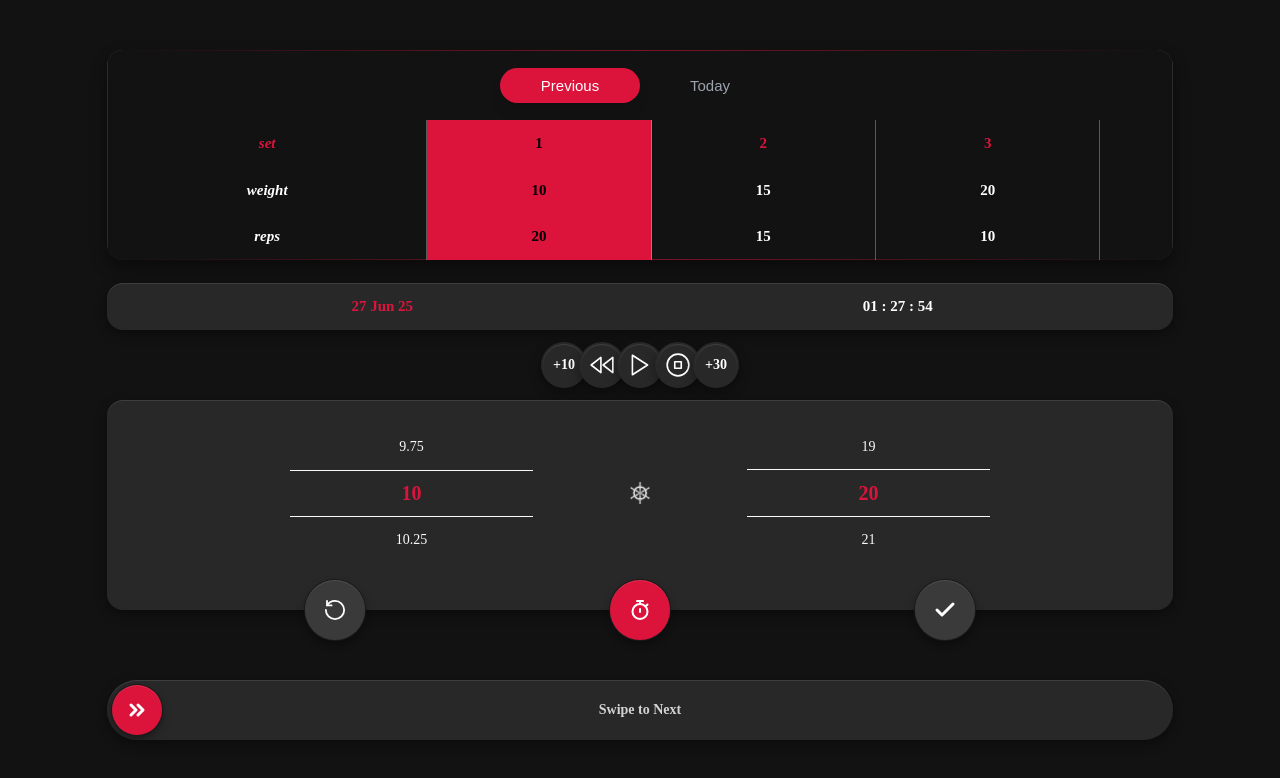
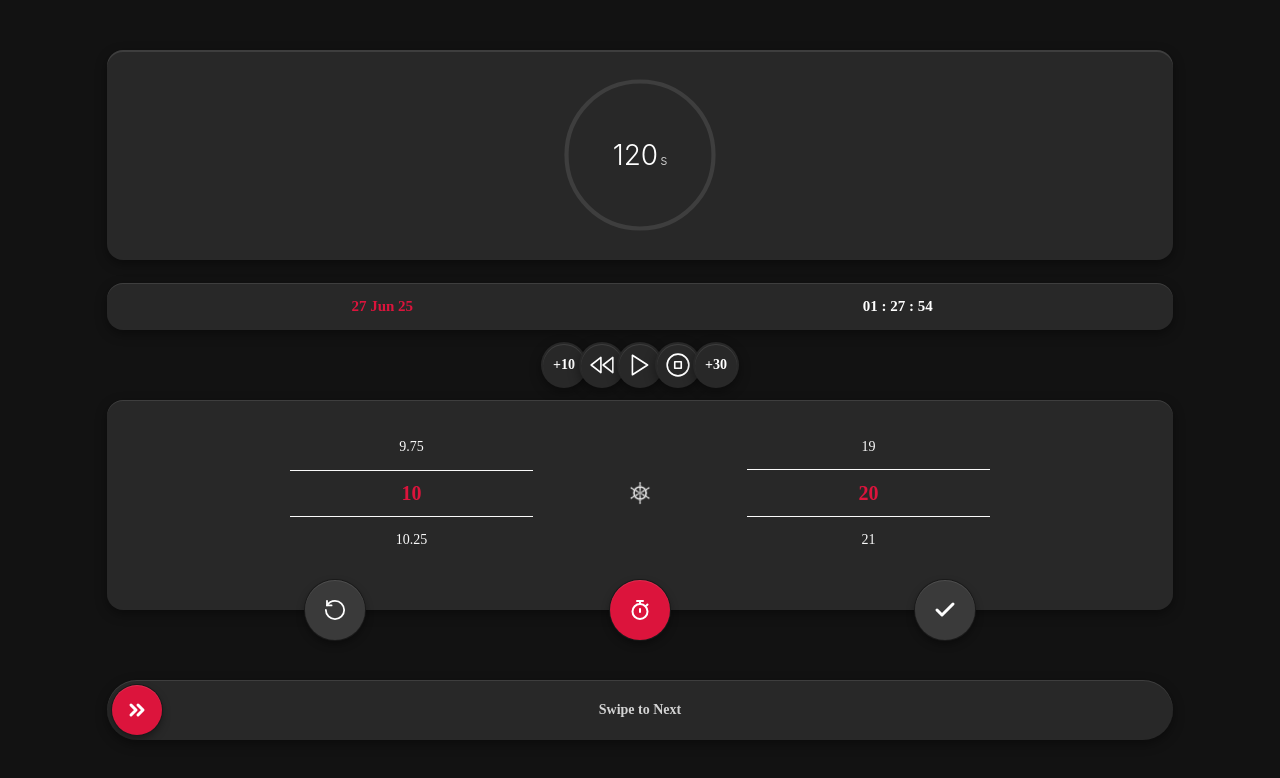
Before and after one commit to swfDaya/poc-gg-track-screen, a React (Vite) app: page / in a window 1280 px wide. Both pictures are taken after a click on the button 639 px from the left and 609 px from the top of the page. Shown: the top 778 px of the page. Built offline with nearby package versions, Linux system fonts and the light colour scheme.

Commit message:
added previous and today

```diff
--- a/src/App.css
+++ b/src/App.css
@@ -26,8 +26,8 @@
   /* background-color: lightcoral; */
 
   background-color: #282828;
-  box-shadow: 0 8px 16px rgba(0, 0, 0, 0.4),
-    inset 0 4px 0 rgba(255, 255, 255, 0.1);
+  box-shadow: 0 4px 12px rgba(0, 0, 0, 0.4),
+    inset 0 2px 0 rgba(255, 255, 255, 0.1);
   border-radius: 16px;
 
   overflow: hidden;
--- a/src/App.jsx
+++ b/src/App.jsx
@@ -204,7 +204,23 @@ function App() {
     <div className="app-root">
       <div className="body-root">
         <div className="body-root-complete">
-          {/* <Timer
+          <AnimatePresence mode="popLayout">
+            {inRest ? (
+              <motion.div
+                key="timer-mode"
+                className="timer-mode-content"
+                style={{ width: "100%", height: "100%" }}
+                initial={{ x: 300, scaleX: 0.3, opacity: 0 }}
+                animate={{ x: 0, scaleX: 1, opacity: 1 }}
+                exit={{ x: -300, scaleX: 0.3, opacity: 0 }}
+                transition={{
+                  type: "spring",
+                  damping: 20,
+                  stiffness: 400,
+                  opacity: { duration: 0.2 },
+                }}
+              >
+                <Timer
                   seconds={timerSeconds}
                   setSeconds={setTimerSeconds}
                   initialSeconds={timerInitialSeconds}
@@ -214,14 +230,33 @@ function App() {
                   onPause={handleTimerPause}
                   onFinish={handleTimerFinish}
                   onReset={handleTimerReset}
-          /> */}
-          {/* <div className="body-root-complete-ex-data"></div> */}
+                  className="timer-fullscreen"
+                />
+              </motion.div>
+            ) : (
+              <motion.div
+                key="tabs-mode"
+                className="tabs-mode-content"
+                style={{ width: "100%", height: "100%" }}
+                initial={{ x: 300, scaleX: 0.3, opacity: 0 }}
+                animate={{ x: 0, scaleX: 1, opacity: 1 }}
+                exit={{ x: -300, scaleX: 0.3, opacity: 0 }}
+                transition={{
+                  type: "spring",
+                  damping: 20,
+                  stiffness: 400,
+                  opacity: { duration: 0.2 },
+                }}
+              >
                 <Tabs
                   exerciseDataPrevious={exerciseDataPrevious}
                   exerciseDataToday={exerciseDataToday}
                   selectedSet={selectedSet}
                   handleSetClick={handleSetClick}
                 />
+              </motion.div>
+            )}
+          </AnimatePresence>
         </div>
         <div className="body-root-current-set">
           <div style={{ width: "100%", textAlign: "center" }}></div>
--- a/src/Tabs.css
+++ b/src/Tabs.css
@@ -76,7 +76,7 @@
 }
 
 .tab-button.active {
-  color: white;
+  color: #fafafa;
 }
 
 .tab-button.inactive {
@@ -161,9 +161,9 @@
   color: crimson;
 }
 
-/* Remaining rows of labels - white */
+/* Remaining rows of labels - #fafafa */
 .previous-workouts-label-item:not(:first-child) {
-  color: white;
+  color: #fafafa;
 }
 
 .previous-workouts-data {
@@ -198,7 +198,7 @@
   align-items: center;
   justify-content: center;
   text-align: center;
-  color: white;
+  color: #fafafa;
   background-color: transparent;
   font-weight: bold;
   font-size: 1.5rem;
@@ -211,9 +211,9 @@
   color: crimson;
 }
 
-/* Remaining cells of each workout column (weight, reps) - white */
+/* Remaining cells of each workout column (weight, reps) - #fafafa */
 .workout-cell:not(:first-child) {
-  color: white;
+  color: #fafafa;
 }
 
 .workout-cell:last-child {
--- a/src/Tabs.jsx
+++ b/src/Tabs.jsx
@@ -1,15 +1,18 @@
 "use client";
 
-import { useState } from "react";
+import { useState, useMemo } from "react";
 import PropTypes from "prop-types";
 import { motion, AnimatePresence } from "framer-motion";
 import "./Tabs.css";
 
 // Component definitions moved outside for better performance
-const PreviousWorkoutsComponent = ({
-  exerciseDataPrevious,
+// Reusable workout component that handles both previous and today's workout data
+const WorkoutComponent = ({
+  exerciseData,
   selectedSet,
   handleSetClick,
+  keyPrefix = "workout",
+  emptyStateMessage = "No workout data available",
 }) => (
   <div className="previous-workouts-container">
     {/* First column - 30% width */}
@@ -27,28 +30,29 @@ const PreviousWorkoutsComponent = ({
 
     {/* Second column - 70% width */}
     <div className="previous-workouts-data">
-      {exerciseDataPrevious && exerciseDataPrevious.length > 0 ? (
-        exerciseDataPrevious.map((exercise, index) => {
+      {exerciseData && exerciseData.length > 0 ? (
+        exerciseData.map((exercise, index) => {
           const isSelected = index === selectedSet;
           return (
-            <div
-              key={`prev-set-${exercise.set}`}
+            <button
+              key={`${keyPrefix}-set-${exercise.set}`}
               className={`workout-column ${isSelected ? "selected" : ""}`}
               style={{
                 backgroundColor: isSelected ? "crimson" : "transparent",
                 cursor: "pointer",
+                border: "none",
+                padding: 0,
+                margin: 0,
+                width: "30%",
+                height: "100%",
+                display: "flex",
+                flexDirection: "column",
+                borderTopLeftRadius: isSelected ? "8px" : "0",
+                borderTopRightRadius: isSelected ? "8px" : "0",
               }}
               onClick={() => {
                 handleSetClick(index);
               }}
-              onKeyDown={(e) => {
-                if (e.key === "Enter" || e.key === " ") {
-                  e.preventDefault();
-                  handleSetClick(index);
-                }
-              }}
-              tabIndex={0}
-              role="button"
               aria-label={`Select set ${exercise.set}`}
             >
               <div
@@ -62,7 +66,7 @@ const PreviousWorkoutsComponent = ({
               <div
                 className="workout-cell"
                 style={{
-                  color: isSelected ? "black" : "white",
+                  color: isSelected ? "black" : "#fafafa",
                 }}
               >
                 {exercise.weight}
@@ -70,23 +74,23 @@ const PreviousWorkoutsComponent = ({
               <div
                 className="workout-cell"
                 style={{
-                  color: isSelected ? "black" : "white",
+                  color: isSelected ? "black" : "#fafafa",
                 }}
               >
                 {exercise.reps}
               </div>
-            </div>
+            </button>
           );
         })
       ) : (
-        <p>No previous workout data available</p>
+        <p>{emptyStateMessage}</p>
       )}
     </div>
   </div>
 );
 
-PreviousWorkoutsComponent.propTypes = {
-  exerciseDataPrevious: PropTypes.arrayOf(
+WorkoutComponent.propTypes = {
+  exerciseData: PropTypes.arrayOf(
     PropTypes.shape({
       set: PropTypes.number.isRequired,
       weight: PropTypes.number.isRequired,
@@ -95,109 +99,16 @@ PreviousWorkoutsComponent.propTypes = {
   ),
   selectedSet: PropTypes.number,
   handleSetClick: PropTypes.func,
+  keyPrefix: PropTypes.string,
+  emptyStateMessage: PropTypes.string,
 };
 
-PreviousWorkoutsComponent.defaultProps = {
-  exerciseDataPrevious: [],
+WorkoutComponent.defaultProps = {
+  exerciseData: [],
   selectedSet: 0,
   handleSetClick: () => {},
-};
-
-const TodayWorkoutComponent = ({
-  exerciseDataToday,
-  selectedSet,
-  handleSetClick,
-}) => (
-  <div className="previous-workouts-container">
-    {/* First column - 30% width */}
-    <div className="previous-workouts-labels">
-      <div className="previous-workouts-label-item">
-        <p>set</p>
-      </div>
-      <div className="previous-workouts-label-item">
-        <p>weight</p>
-      </div>
-      <div className="previous-workouts-label-item">
-        <p>reps</p>
-      </div>
-    </div>
-
-    {/* Second column - 70% width */}
-    <div className="previous-workouts-data">
-      {exerciseDataToday && exerciseDataToday.length > 0 ? (
-        exerciseDataToday.map((exercise, index) => {
-          const isSelected = index === selectedSet;
-          return (
-            <div
-              key={`today-set-${exercise.set}`}
-              className={`workout-column ${isSelected ? "selected" : ""}`}
-              style={{
-                backgroundColor: isSelected ? "crimson" : "transparent",
-                cursor: "pointer",
-              }}
-              onClick={() => {
-                handleSetClick(index);
-              }}
-              onKeyDown={(e) => {
-                if (e.key === "Enter" || e.key === " ") {
-                  e.preventDefault();
-                  handleSetClick(index);
-                }
-              }}
-              tabIndex={0}
-              role="button"
-              aria-label={`Select set ${exercise.set}`}
-            >
-              <div
-                className="workout-cell"
-                style={{
-                  color: isSelected ? "black" : "crimson",
-                }}
-              >
-                {exercise.set}
-              </div>
-              <div
-                className="workout-cell"
-                style={{
-                  color: isSelected ? "black" : "white",
-                }}
-              >
-                {exercise.weight}
-              </div>
-              <div
-                className="workout-cell"
-                style={{
-                  color: isSelected ? "black" : "white",
-                }}
-              >
-                {exercise.reps}
-              </div>
-            </div>
-          );
-        })
-      ) : (
-        <p>No workout data for today</p>
-      )}
-    </div>
-  </div>
-);
-
-TodayWorkoutComponent.propTypes = {
-  exerciseDataToday: PropTypes.arrayOf(
-    PropTypes.shape({
-      set: PropTypes.number.isRequired,
-      weight: PropTypes.number.isRequired,
-      reps: PropTypes.number.isRequired,
-    })
-  ),
-  selectedSet: PropTypes.number,
-  handleSetClick: PropTypes.func,
-};
-
-TodayWorkoutComponent.defaultProps = {
-  exerciseDataToday: [],
-  selectedSet: 0,
-  handleSetClick: () => {},
+  keyPrefix: "workout",
+  emptyStateMessage: "No workout data available",
 };
 
 export default function Tabs({
@@ -208,16 +119,19 @@ export default function Tabs({
 }) {
   const [activeTab, setActiveTab] = useState(0);
 
-  const tabs = [
+  const tabs = useMemo(
+    () => [
       {
         id: 0,
         label: "Previous",
         type: "previous",
         content: (
-        <PreviousWorkoutsComponent
-          exerciseDataPrevious={exerciseDataPrevious}
+          <WorkoutComponent
+            exerciseData={exerciseDataPrevious}
             selectedSet={selectedSet}
             handleSetClick={handleSetClick}
+            keyPrefix="prev"
+            emptyStateMessage="No previous workout data available"
           />
         ),
       },
@@ -226,14 +140,18 @@ export default function Tabs({
         label: "Today",
         type: "today",
         content: (
-        <TodayWorkoutComponent
-          exerciseDataToday={exerciseDataToday}
+          <WorkoutComponent
+            exerciseData={exerciseDataToday}
             selectedSet={selectedSet}
             handleSetClick={handleSetClick}
+            keyPrefix="today"
+            emptyStateMessage="No workout data for today"
           />
         ),
       },
-  ];
+    ],
+    [exerciseDataPrevious, exerciseDataToday, selectedSet, handleSetClick]
+  );
 
   return (
     <div className="tabs-container">
@@ -285,25 +203,14 @@ export default function Tabs({
             <motion.div
               key={activeTab}
               className="content-panel"
-              initial={{
-                opacity: 0,
-                y: activeTab === 0 ? -20 : 20,
-                rotateX: 90,
-              }}
-              animate={{
-                opacity: 1,
-                y: 0,
-                rotateX: 0,
-              }}
-              exit={{
-                opacity: 0,
-                y: activeTab === 0 ? 20 : -20,
-                rotateX: -90,
-              }}
+              initial={{ x: 300, scaleX: 0.3, opacity: 0 }}
+              animate={{ x: 0, scaleX: 1, opacity: 1 }}
+              exit={{ x: -300, scaleX: 0.3, opacity: 0 }}
               transition={{
-                duration: 0.2,
-                ease: "easeInOut",
-                rotateX: { duration: 0.3 },
+                type: "spring",
+                damping: 35,
+                stiffness: 800,
+                opacity: { duration: 0.025 },
               }}
             >
               {/* Content Div */}
--- a/src/Timer.css
+++ b/src/Timer.css
@@ -128,6 +128,15 @@
   background-color: #4b5563;
 }
 
+/* Override styles when timer is in fullscreen mode */
+.timer-element.timer-fullscreen {
+  width: 100% !important;
+  height: 100% !important;
+  aspect-ratio: unset !important;
+  max-height: none !important;
+  max-width: none !important;
+}
+
 /* Responsive adjustments @media (max-width: 480px) {
   .body-root-clock {
     width: 280px;
--- a/src/Timer.jsx
+++ b/src/Timer.jsx
@@ -1,6 +1,7 @@
 "use client";
 
 import { useEffect, useRef } from "react";
+import PropTypes from "prop-types";
 import "./Timer.css";
 
 export default function Timer({
@@ -13,6 +14,8 @@ export default function Timer({
   onPause,
   onFinish,
   onReset,
+  style,
+  className,
 }) {
   const intervalRef = useRef(null);
 
@@ -42,17 +45,17 @@ export default function Timer({
   }, [isRunning, seconds, onFinish, setSeconds]);
 
   const progress = ((initialSeconds - seconds) / initialSeconds) * 100;
-  const circumference = 2 * Math.PI * 45;
+  const circumference = 2 * Math.PI * 35; // Reduced from 45 to 35
   const strokeDashoffset = circumference - (progress / 100) * circumference;
 
   return (
-    <div className="timer-element">
+    <div className={`timer-element ${className || ""}`} style={style}>
       <svg className="timer-circle" viewBox="0 0 100 100">
-        <circle cx="50" cy="50" r="45" className="timer-circle-bg" />
+        <circle cx="50" cy="50" r="35" className="timer-circle-bg" />
         <circle
           cx="50"
           cy="50"
-          r="45"
+          r="35"
           className={`timer-circle-progress ${isFinished ? "finished" : ""} ${
             isRunning ? "running" : ""
           }`}
@@ -69,3 +72,17 @@ export default function Timer({
     </div>
   );
 }
+
+Timer.propTypes = {
+  seconds: PropTypes.number.isRequired,
+  setSeconds: PropTypes.func.isRequired,
+  initialSeconds: PropTypes.number.isRequired,
+  isRunning: PropTypes.bool.isRequired,
+  isFinished: PropTypes.bool.isRequired,
+  onStart: PropTypes.func,
+  onPause: PropTypes.func,
+  onFinish: PropTypes.func,
+  onReset: PropTypes.func,
+  style: PropTypes.object,
+  className: PropTypes.string,
+};
```
Lines whose indentation alone changed are shown as unchanged.
